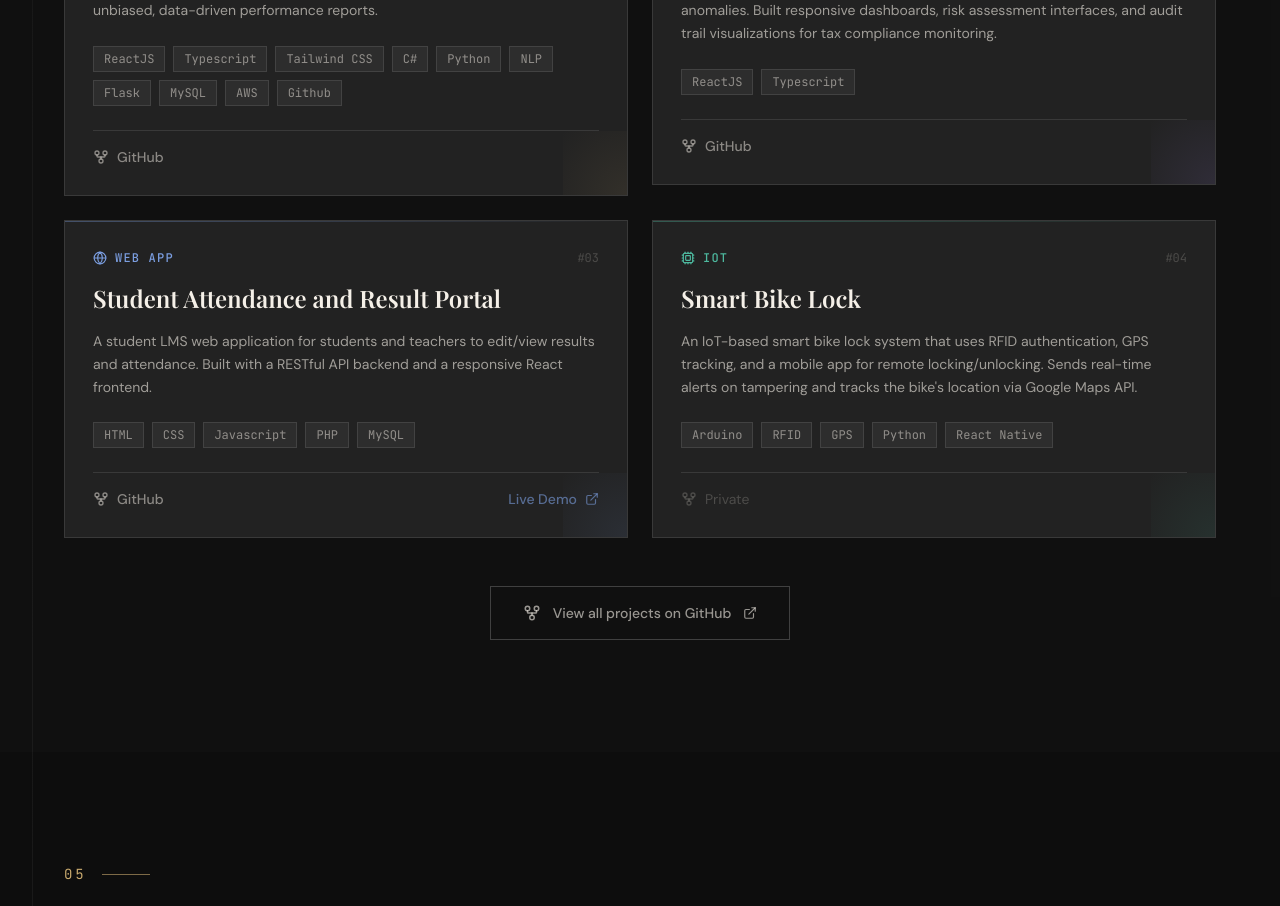
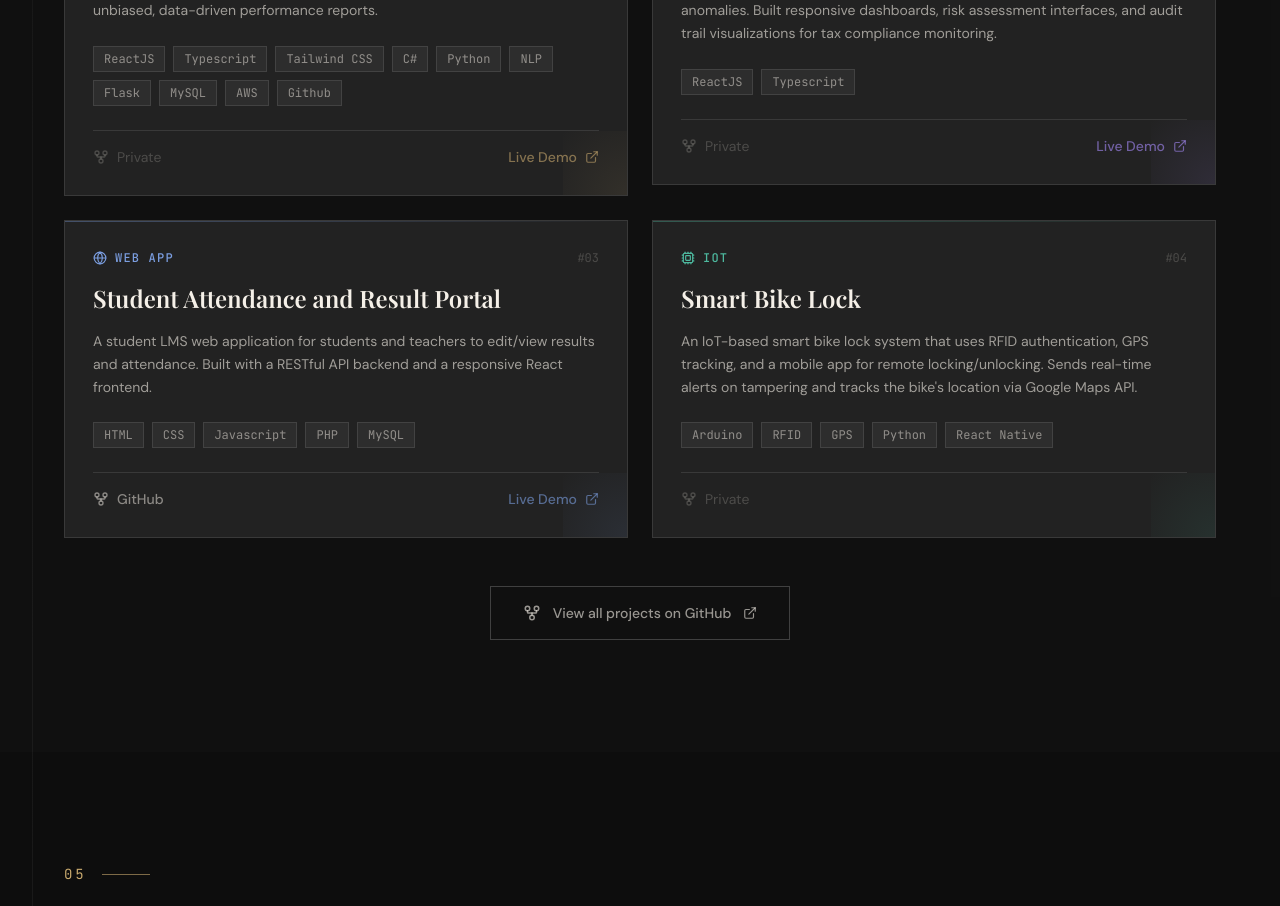
Before and after one commit to ahmedmujtaba45/My-Portfolio, a React (Vite) app: page / in a window 1280 px wide. Shown: the part 2960-3866 px from the top of the page. Built offline with nearby package versions, Linux system fonts and the light colour scheme; a web font is replaced by a local one.

Commit message:
Links updated

```diff
--- a/src/data/portfolio.js
+++ b/src/data/portfolio.js
@@ -69,8 +69,8 @@ export const projects = [
     description:
       "Final Year Project — An intelligent system that automates employee performance evaluation using NLP and machine learning. The tool analyzes qualitative feedback, quantitative KPIs, and behavioral patterns to generate unbiased, data-driven performance reports.",
     tech: ["ReactJS", "Typescript", "Tailwind CSS", "C#", "Python", "NLP", "Flask", "MySQL", "AWS", "Github"],
-    github: "https://github.com/ahmedmujtaba45/FYP",
-    demo: null,
+    github: null,
+    demo: "https://ai-pet-mock-demo.vercel.app/",
     color: "from-amber-900/30 to-orange-900/20",
     accent: "#C8A96E",
   },
@@ -81,8 +81,8 @@ export const projects = [
     description:
       "Designed & Developed the frontend for Hackathon CUST 2026 competition's project, knowledge graph-based tax intelligence system 'Tax Graph AI' that analyzes citizen data from multiple sources to detect income-reporting anomalies. Built responsive dashboards, risk assessment interfaces, and audit trail visualizations for tax compliance monitoring.",
     tech: [ "ReactJS", "Typescript"],
-    github: "https://github.com/ahmedmujtaba45/TaxGraphAI",
-    demo: null,
+    github: null,
+    demo: "https://tax-graph-ai.vercel.app/",
     color: "from-purple-900/30 to-violet-900/20",
     accent: "#A78BFA",
   },
```
